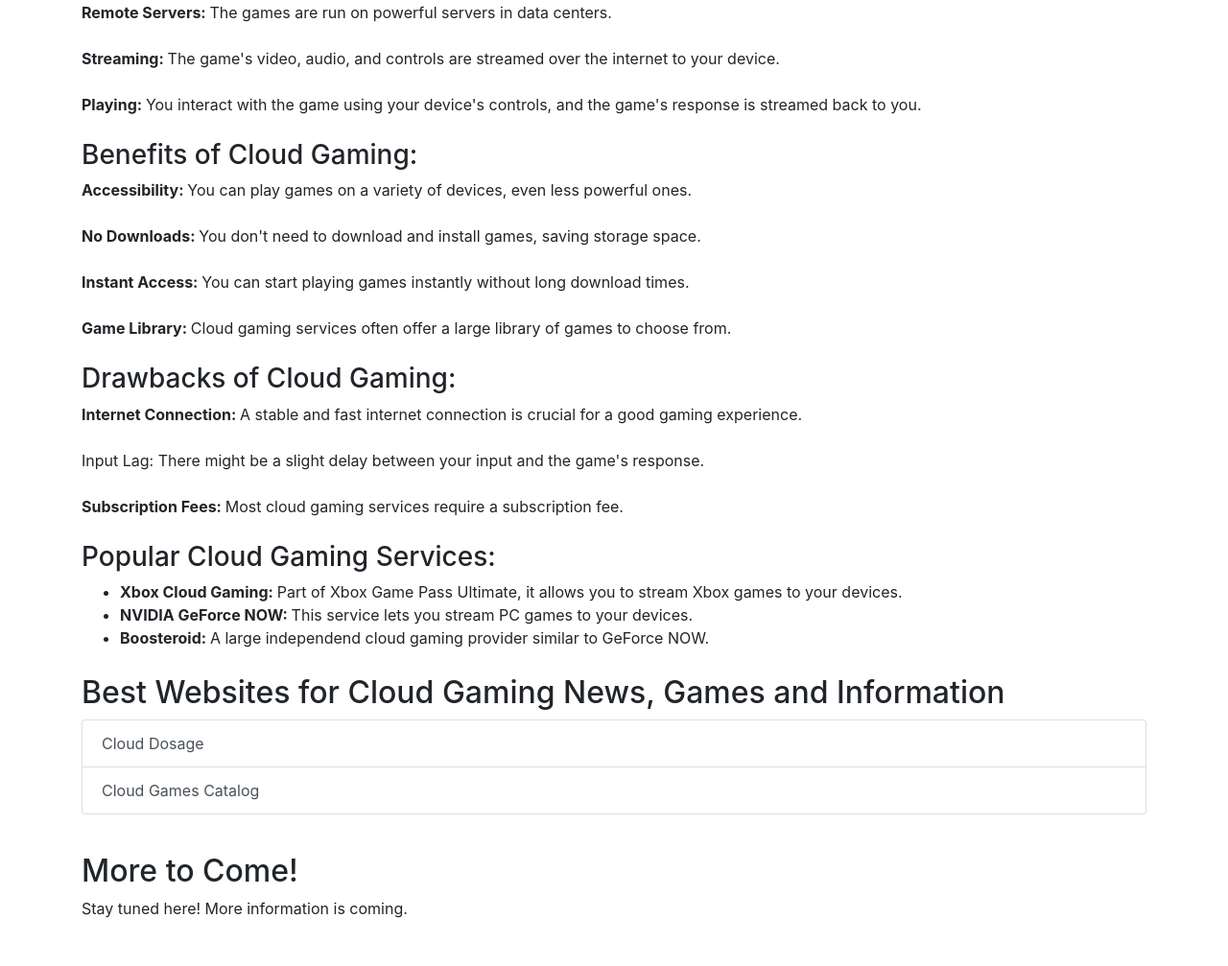
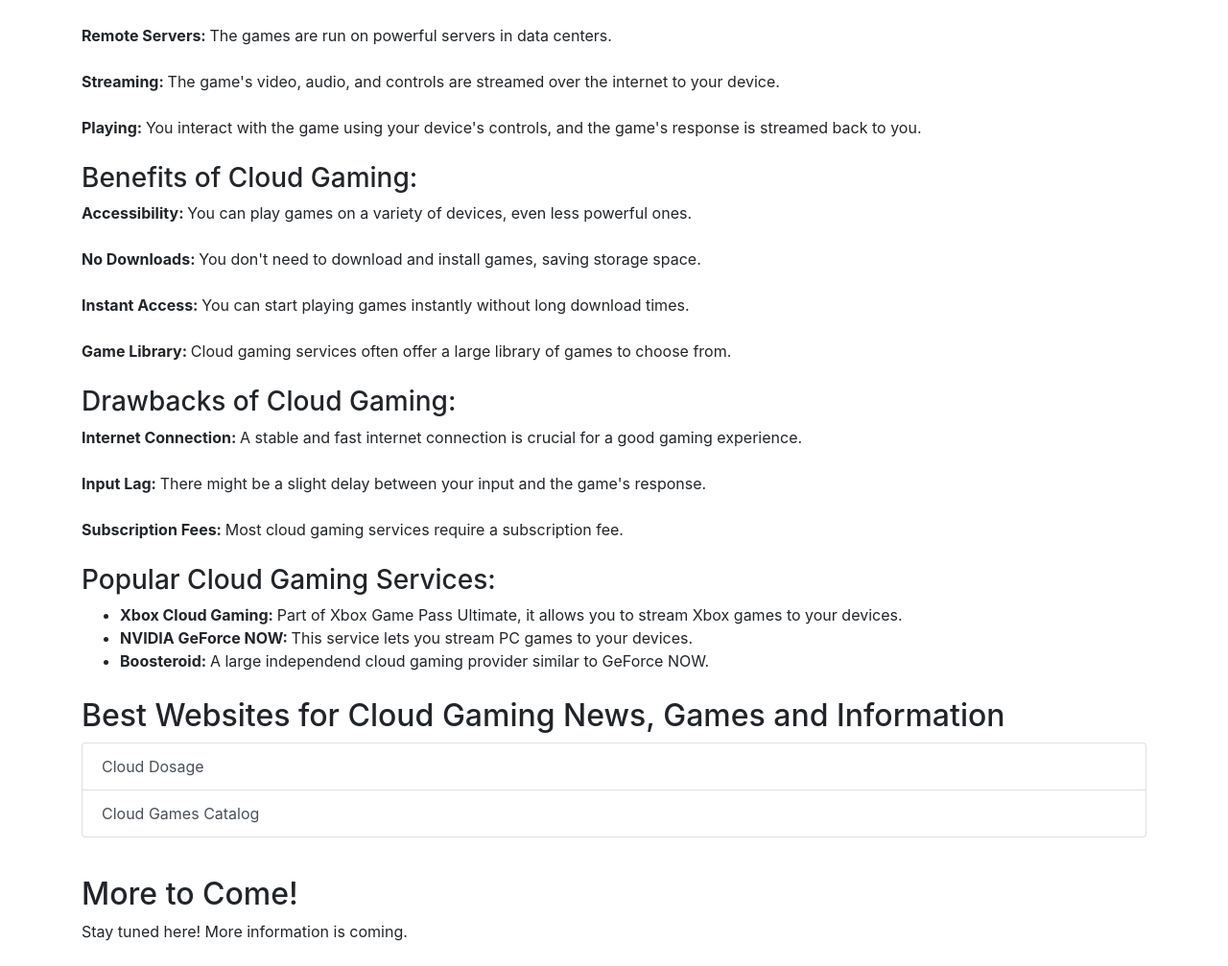
Before and after one commit to jdeslip/cloudgamingnews, a plain HTML site: page index.html in a window 1280 px wide. Shown: the part 1107-2114 px from the top of the page at 96% size. Before the commit the page ends 2090 px from the top, so only its background shows below. Drawn offline with nearby package versions, Linux system fonts and the light colour scheme.

Commit message:
Update index.html

```diff
--- a/index.html
+++ b/index.html
@@ -41,9 +41,8 @@ html,body{
             <h2>What is Cloud Gaming</h2>
 
             Cloud gaming, also known as game streaming, is a type of online gaming that allows you to play video games on remote servers and stream the game's output directly to your device. This means you can play games on a variety of devices, such as your computer, smartphone, or tablet, without needing powerful hardware.
-
             <h4>Here's how it works:</h4>
-
+            <br>
             <b>Remote Servers: </b>The games are run on powerful servers in data centers.<br><br>
             <b>Streaming: </b>The game's video, audio, and controls are streamed over the internet to your device.<br><br>
             <b>Playing: </b>You interact with the game using your device's controls, and the game's response is streamed back to you.<br><br>
@@ -58,7 +57,7 @@ html,body{
             <h3>Drawbacks of Cloud Gaming:</h3>
 
             <b>Internet Connection: </b>A stable and fast internet connection is crucial for a good gaming experience.<br><br>
-            Input Lag: There might be a slight delay between your input and the game's response.<br><br>
+            <b>Input Lag: </b>There might be a slight delay between your input and the game's response.<br><br>
             <b>Subscription Fees: </b>Most cloud gaming services require a subscription fee.<br><br>
 
             <h3>Popular Cloud Gaming Services:</h3>
```
